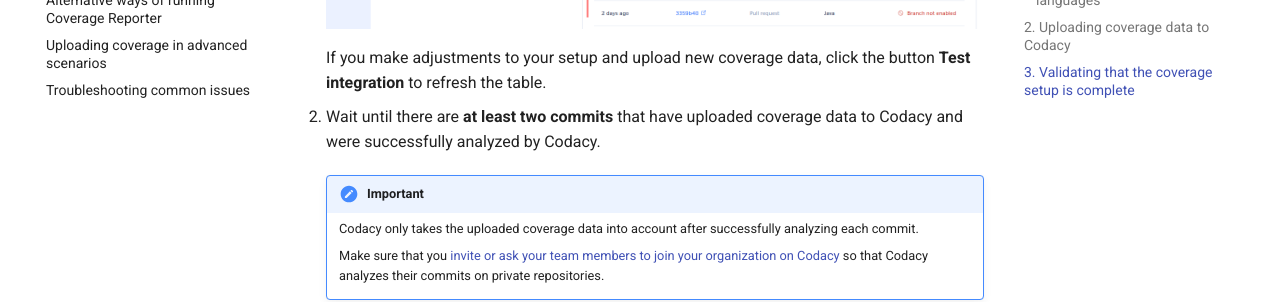
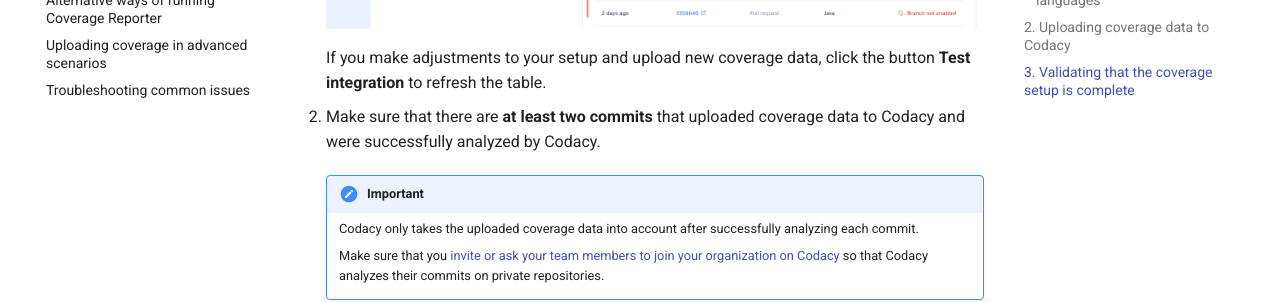
Before and after one commit to codacy/codacy-coverage-reporter, an MkDocs documentation site: the page built from docs/index.md, in a window 1280 px wide and 900 px high, scrolled down 5571 px. Shown: the part 153-455 px from the top of the window. Built offline with MkDocs 1.6.1 and Material for MkDocs 9.7.7, drawn with Linux system fonts in a browser that asks for light colours; comment, search, counter and statistics services are not loaded; some of the changed lines change nothing that is shown.

Commit message:
docs: Add TODO comments

```diff
--- a/docs/index.md
+++ b/docs/index.md
@@ -227,9 +227,16 @@
 
     If you make adjustments to your setup and upload new coverage data, click the button **Test integration** to refresh the table.
 
-1.  Wait until there are **at least two commits** that have uploaded coverage data to Codacy and were successfully analyzed by Codacy.
+    <!--TODO
+        Link to troubleshooting instructions for each possible error status
+    -->
+
+1.  Make sure that there are **at least two commits** that uploaded coverage data to Codacy and were successfully analyzed by Codacy.
 
     !!! important
+        <!--TODO
+            Move this information to the troubleshooting instructions linked in the previous step, as it is relevant to the error status "Commit not analyzed".
+        -->
         Codacy only takes the uploaded coverage data into account after successfully analyzing each commit.
 
         Make sure that you [invite or ask your team members to join your organization on Codacy](../organizations/managing-people/#adding-people) so that Codacy analyzes their commits on private repositories.
```
